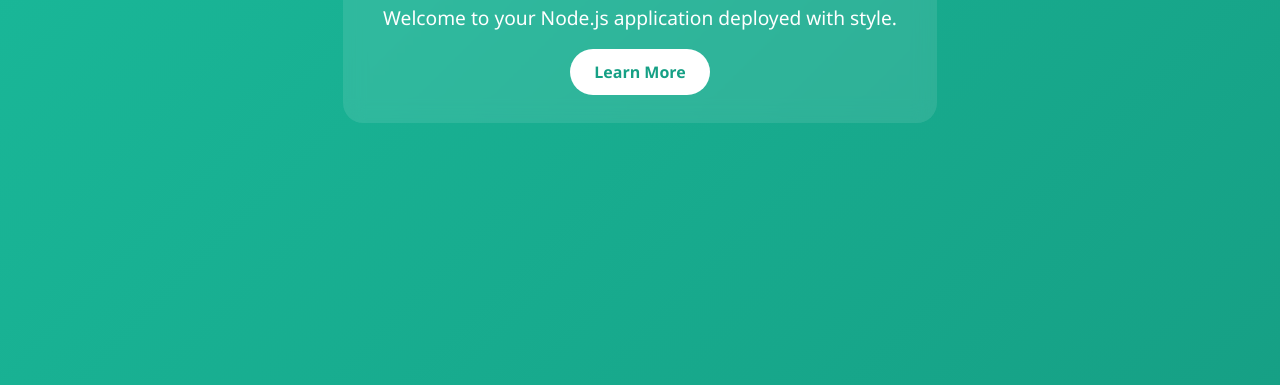
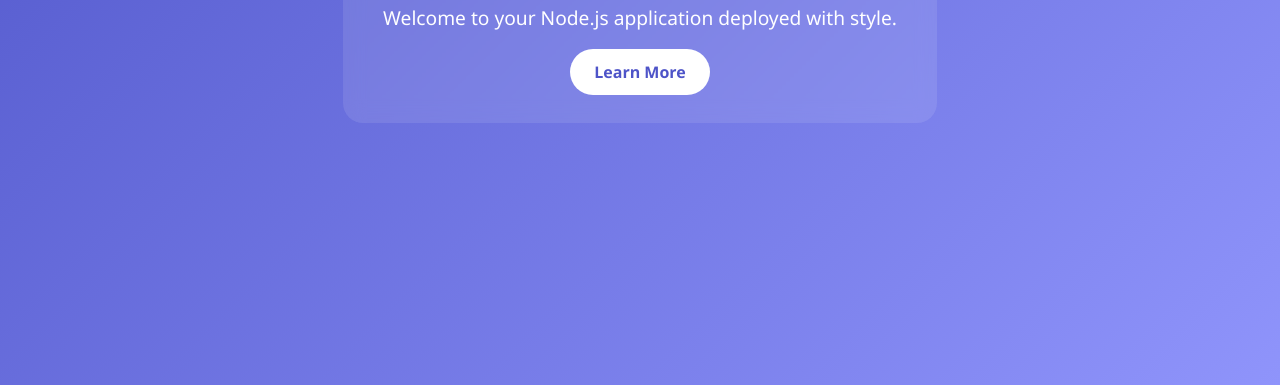
Before and after one commit to YahyaElkhayat/Nodejs-App-Public, a website: page public/index.html in a window 1280 px wide. Shown: the part 415-800 px from the top of the page. Drawn offline with Linux system fonts and the light colour scheme.

Commit message:
second commit 2

```diff
--- a/public/styles.css
+++ b/public/styles.css
@@ -3,7 +3,7 @@ body {
   margin: 0;
   padding: 0;
   font-family: 'Segoe UI', sans-serif;
-  background: linear-gradient(135deg, #1abc9c, #16a085); /* teal/green gradient */
+  background: linear-gradient(135deg, #4e54c8, #8f94fb);
   color: white;
   display: flex;
   height: 100vh;
@@ -32,7 +32,7 @@ p {
 .btn {
   padding: 12px 24px;
   background-color: #ffffff;
-  color: #16a085; /* darker teal */
+  color: #4e54c8;
   border-radius: 30px;
   text-decoration: none;
   font-weight: bold;
@@ -40,6 +40,5 @@ p {
 }
 
 .btn:hover {
-  background-color: #1abc9c; /* lighter teal on hover */
-  color: white;
+  background-color: #e0e0e0;
 }
```
